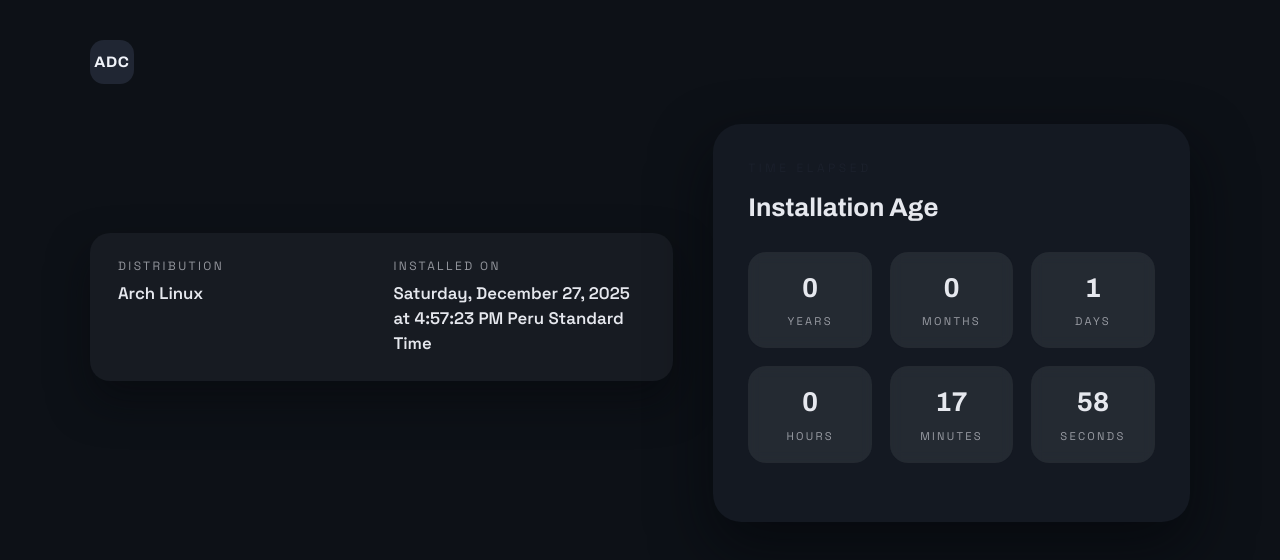
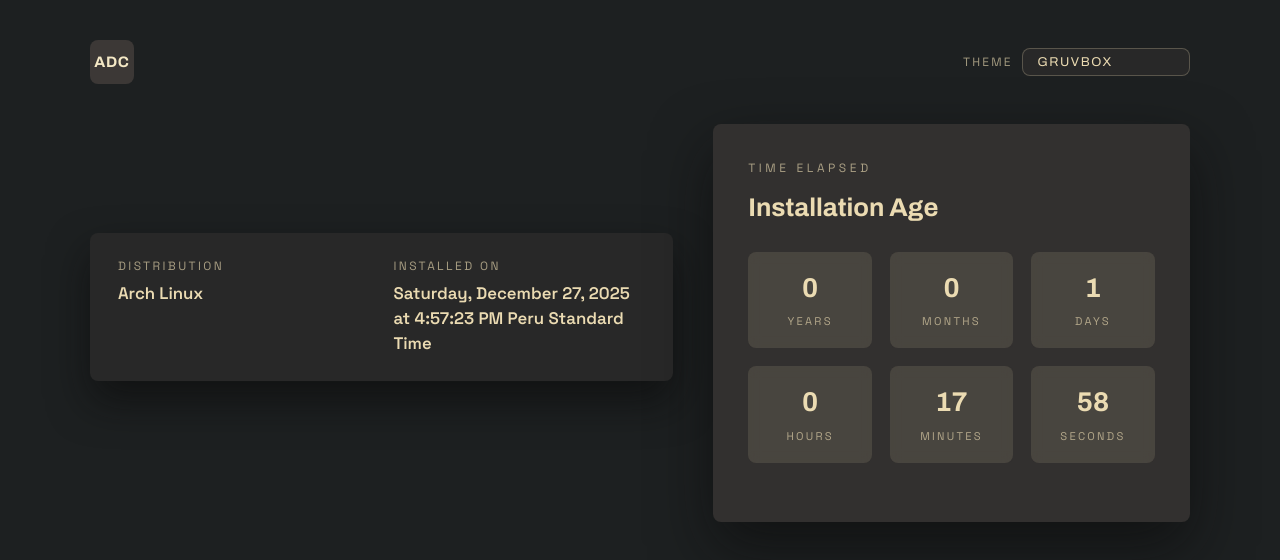
Before and after one commit to adcpe/linux, a plain HTML site: page index.html in a window 1280 px wide. Drawn offline with Linux system fonts and the light colour scheme.

Commit message:
Style changes

```diff
--- a/index.css
+++ b/index.css
@@ -4,15 +4,105 @@
   font-family: 'Space Grotesk', sans-serif;
   font-size: 16px;
   line-height: 1.5;
-  color: #e6e8ee;
-  background: #0e1116;
-  --cream: #f2efe8;
-  --cream-soft: #171b22;
-  --navy: #e6e8ee;
-  --teal: #4db6b1;
-  --sun: #f0b35a;
-  --coral: #f08b7a;
-  --shadow: rgba(6, 8, 12, 0.5);
+  color: #ebdbb2;
+  background: #1d2021;
+  --bg: #1d2021;
+  --surface: #282828;
+  --surface-strong: #32302f;
+  --surface-muted: rgba(235, 219, 178, 0.12);
+  --text: #ebdbb2;
+  --text-muted: rgba(235, 219, 178, 0.65);
+  --accent: #d79921;
+  --accent-2: #689d6a;
+  --brand-bg: #3c3836;
+  --brand-text: #f4e8c5;
+  --border: rgba(235, 219, 178, 0.25);
+  --shadow: rgba(10, 10, 10, 0.6);
+}
+
+[data-theme='light'] {
+  color: #1f2532;
+  background: #f5f2ea;
+  --bg: #f5f2ea;
+  --surface: #ffffff;
+  --surface-strong: #f0ede6;
+  --surface-muted: rgba(31, 37, 50, 0.06);
+  --text: #1f2532;
+  --text-muted: rgba(31, 37, 50, 0.6);
+  --accent: #b85c38;
+  --accent-2: #1f7a6d;
+  --brand-bg: #222836;
+  --brand-text: #f5f6f8;
+  --border: rgba(31, 37, 50, 0.18);
+  --shadow: rgba(22, 26, 36, 0.15);
+}
+
+[data-theme='solarized-light'] {
+  color: #586e75;
+  background: #fdf6e3;
+  --bg: #fdf6e3;
+  --surface: #fef9ec;
+  --surface-strong: #eee8d5;
+  --surface-muted: rgba(88, 110, 117, 0.08);
+  --text: #586e75;
+  --text-muted: rgba(88, 110, 117, 0.65);
+  --accent: #b58900;
+  --accent-2: #2aa198;
+  --brand-bg: #657b83;
+  --brand-text: #fdf6e3;
+  --border: rgba(88, 110, 117, 0.2);
+  --shadow: rgba(101, 123, 131, 0.2);
+}
+
+[data-theme='solarized-dark'] {
+  color: #93a1a1;
+  background: #002b36;
+  --bg: #002b36;
+  --surface: #073642;
+  --surface-strong: #0a3b4a;
+  --surface-muted: rgba(147, 161, 161, 0.12);
+  --text: #93a1a1;
+  --text-muted: rgba(147, 161, 161, 0.65);
+  --accent: #b58900;
+  --accent-2: #2aa198;
+  --brand-bg: #0b3944;
+  --brand-text: #fdf6e3;
+  --border: rgba(147, 161, 161, 0.22);
+  --shadow: rgba(0, 0, 0, 0.45);
+}
+
+[data-theme='nord'] {
+  color: #eceff4;
+  background: #2e3440;
+  --bg: #2e3440;
+  --surface: #3b4252;
+  --surface-strong: #434c5e;
+  --surface-muted: rgba(236, 239, 244, 0.12);
+  --text: #eceff4;
+  --text-muted: rgba(236, 239, 244, 0.65);
+  --accent: #ebcb8b;
+  --accent-2: #88c0d0;
+  --brand-bg: #4c566a;
+  --brand-text: #eceff4;
+  --border: rgba(236, 239, 244, 0.25);
+  --shadow: rgba(15, 18, 26, 0.45);
+}
+
+[data-theme='gruvbox'] {
+  color: #ebdbb2;
+  background: #1d2021;
+  --bg: #1d2021;
+  --surface: #282828;
+  --surface-strong: #32302f;
+  --surface-muted: rgba(235, 219, 178, 0.12);
+  --text: #ebdbb2;
+  --text-muted: rgba(235, 219, 178, 0.65);
+  --accent: #d79921;
+  --accent-2: #689d6a;
+  --brand-bg: #3c3836;
+  --brand-text: #f4e8c5;
+  --border: rgba(235, 219, 178, 0.25);
+  --shadow: rgba(10, 10, 10, 0.6);
 }
 
 * {
@@ -23,8 +113,8 @@
 
 body {
   min-height: 100vh;
-  background: #0d1117;
-  color: var(--navy);
+  background: var(--bg);
+  color: var(--text);
 }
 
 #app {
@@ -60,11 +150,41 @@ body {
   place-items: center;
   width: 44px;
   height: 44px;
-  background: #202633;
-  color: #f0f3f9;
-  border-radius: 14px;
+  background: var(--brand-bg);
+  color: var(--brand-text);
+  border-radius: 8px;
   font-weight: 700;
   font-size: 0.95rem;
+}
+
+.theme-switch {
+  display: flex;
+  align-items: center;
+  gap: 0.6rem;
+  font-size: 0.75rem;
+  text-transform: uppercase;
+  letter-spacing: 0.18em;
+  color: var(--text-muted);
+  min-width: 260px;
+  justify-content: flex-end;
+}
+
+.theme-switch select {
+  font-family: 'Archivo', sans-serif;
+  font-size: 0.8rem;
+  text-transform: uppercase;
+  letter-spacing: 0.12em;
+  background: var(--surface);
+  color: var(--text);
+  border: 1px solid var(--border);
+  border-radius: 8px;
+  padding: 0.35rem 0.9rem;
+  appearance: none;
+}
+
+.theme-switch select:focus {
+  outline: 2px solid var(--accent);
+  outline-offset: 2px;
 }
 
 .hero {
@@ -78,7 +198,7 @@ body {
   font-size: 0.75rem;
   text-transform: uppercase;
   letter-spacing: 0.3em;
-  color: rgba(31, 37, 50, 0.6);
+  color: var(--text-muted);
   margin-bottom: 0.75rem;
 }
 
@@ -88,8 +208,8 @@ body {
   grid-template-columns: repeat(2, minmax(0, 1fr));
   gap: 1.5rem;
   padding: 1.5rem 1.75rem;
-  background: var(--cream-soft);
-  border-radius: 20px;
+  background: var(--surface);
+  border-radius: 8px;
   box-shadow: 0 20px 40px var(--shadow);
   margin-bottom: 2rem;
   position: relative;
@@ -101,7 +221,7 @@ body {
   font-size: 0.75rem;
   text-transform: uppercase;
   letter-spacing: 0.2em;
-  color: rgba(230, 232, 238, 0.6);
+  color: var(--text-muted);
   margin-bottom: 0.35rem;
 }
 
@@ -116,9 +236,9 @@ body {
 .timer-card {
   position: relative;
   padding: 2.2rem;
-  border-radius: 28px;
-  background: #141922;
-  box-shadow: 0 25px 60px rgba(4, 7, 12, 0.7);
+  border-radius: 8px;
+  background: var(--surface-strong);
+  box-shadow: 0 25px 60px var(--shadow);
   overflow: hidden;
 }
 
@@ -141,8 +261,8 @@ body {
 }
 
 .timer-block {
-  background: rgba(230, 232, 238, 0.08);
-  border-radius: 18px;
+  background: var(--surface-muted);
+  border-radius: 8px;
   padding: 1rem;
   text-align: center;
   backdrop-filter: blur(6px);
@@ -153,14 +273,14 @@ body {
   font-family: 'Archivo', sans-serif;
   font-size: 1.7rem;
   font-weight: 700;
-  color: var(--navy);
+  color: var(--text);
 }
 
 .timer-label {
   font-size: 0.7rem;
   text-transform: uppercase;
   letter-spacing: 0.2em;
-  color: rgba(230, 232, 238, 0.6);
+  color: var(--text-muted);
 }
 
 
--- a/index.html
+++ b/index.html
@@ -12,6 +12,16 @@
       <header class="topbar">
         <div class="brand">
           <span class="brand-mark">ADC</span>
+        </div>
+        <div class="theme-switch">
+          <label for="theme-select">Theme</label>
+          <select id="theme-select" aria-label="Select theme">
+            <option value="light">Light</option>
+            <option value="solarized-light">Solarized Light</option>
+            <option value="solarized-dark">Solarized Dark</option>
+            <option value="nord">Nord</option>
+            <option value="gruvbox" selected>Gruvbox</option>
+          </select>
         </div>
       </header>
 
--- a/index.js
+++ b/index.js
@@ -63,6 +63,18 @@ const $days = document.querySelector('[data-days]')
 const $hours = document.querySelector('[data-hours]')
 const $minutes = document.querySelector('[data-minutes]')
 const $seconds = document.querySelector('[data-seconds]')
+const $themeSelect = document.getElementById('theme-select')
+
+const THEME_STORAGE_KEY = 'linux-theme'
+const DEFAULT_THEME = 'gruvbox'
+
+function applyTheme(theme) {
+  const nextTheme = theme || DEFAULT_THEME
+  document.documentElement.setAttribute('data-theme', nextTheme)
+  if ($themeSelect) {
+    $themeSelect.value = nextTheme
+  }
+}
 
 function updateElapsed() {
   const bd = new Difference(installDate)
@@ -79,6 +91,16 @@ function updateElapsed() {
 }
 
 document.addEventListener('DOMContentLoaded', () => {
+  const savedTheme = localStorage.getItem(THEME_STORAGE_KEY)
+  applyTheme(savedTheme)
+  if ($themeSelect) {
+    $themeSelect.addEventListener('change', (event) => {
+      const { value } = event.target
+      localStorage.setItem(THEME_STORAGE_KEY, value)
+      applyTheme(value)
+    })
+  }
+
   updateElapsed()
   $app.classList.add('is-ready')
   setInterval(updateElapsed, 1000)
```
